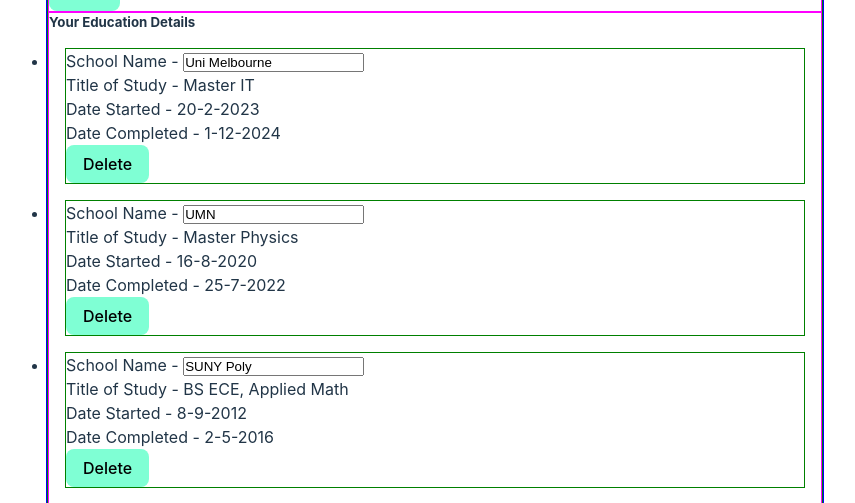
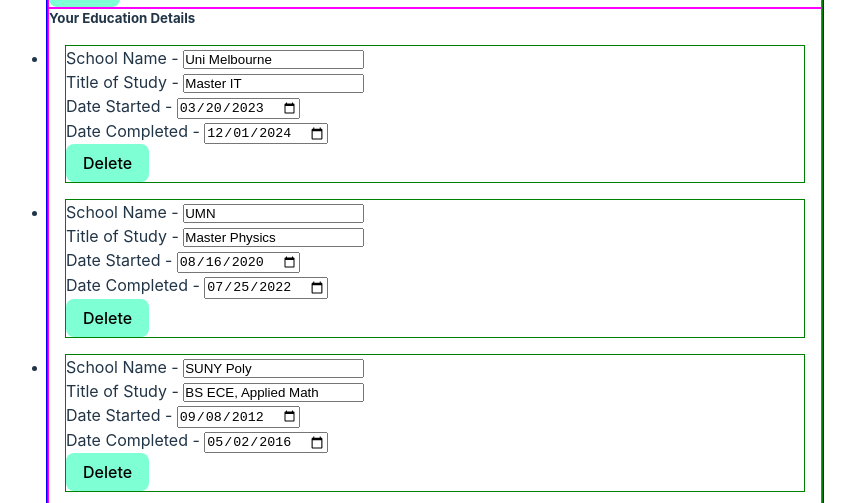
Before and after one commit to tsultan16/odin-cv-maker-app, a React (Vite) app: page / in a window 1280 px wide. Shown: the part 184-687 px from the top of the page, without its empty margins (205-1060 px from the left). Built offline with nearby package versions, Linux system fonts and the light colour scheme.

Commit message:
fixed error in initil_items date format for displaying to input value

```diff
--- a/src/Education.jsx
+++ b/src/Education.jsx
@@ -1,9 +1,9 @@
 import { useState } from "react";
 
 const initial_list = [
-    {id: crypto.randomUUID(),  schoolName: "Uni Melbourne", titleOfStudy: "Master IT", dateStarted:"20-2-2023", dateCompleted:"1-12-2024"},
-    {id: crypto.randomUUID(),  schoolName: "UMN", titleOfStudy: "Master Physics", dateStarted:"16-8-2020", dateCompleted:"25-7-2022"},
-    {id: crypto.randomUUID(),  schoolName: "SUNY Poly", titleOfStudy: "BS ECE, Applied Math", dateStarted:"8-9-2012", dateCompleted:"2-5-2016"},
+    {id: crypto.randomUUID(),  schoolName: "Uni Melbourne", titleOfStudy: "Master IT", dateStarted:"2023-03-20", dateCompleted:"2024-12-01"},
+    {id: crypto.randomUUID(),  schoolName: "UMN", titleOfStudy: "Master Physics", dateStarted:"2020-08-16", dateCompleted:"2022-07-25"},
+    {id: crypto.randomUUID(),  schoolName: "SUNY Poly", titleOfStudy: "BS ECE, Applied Math", dateStarted:"2012-09-08", dateCompleted:"2016-05-02"},
 ];
 
 
@@ -33,7 +33,7 @@ export default function Education() {
     }
 
     const handleChangeItem = (event, updated_item, field) => {
-        console.log(`Changing item ${updated_item.schoolName}, field: ${field}`)
+        // console.log(`Changing item ${updated_item.schoolName}, field: ${field}`)
         // update item details
         const items_updated = items.map(item => {
             if (item.id !== updated_item.id) {
@@ -67,9 +67,9 @@ function EducationList({ items, onDeleteItem, onChangeItem }) {
                 <li key={item.id}>
                     <div className="education-item">
                         <p>School Name - <input type="text" value={item.schoolName} onChange={(e) => onChangeItem(e, item, 'schoolName')}/></p>
-                        <p>Title of Study - {item.titleOfStudy}</p>
-                        <p>Date Started - {item.dateStarted}</p>
-                        <p>Date Completed - {item.dateCompleted}</p>
+                        <p>Title of Study - <input type="text" value={item.titleOfStudy} onChange={(e) => onChangeItem(e, item, 'titleOfStudy')}/></p>
+                        <p>Date Started - <input type="date" value={item.dateStarted} onChange={(e) => onChangeItem(e, item, 'dateStarted')}/></p>
+                        <p>Date Completed - <input type="date" value={item.dateCompleted} onChange={(e) => onChangeItem(e, item, 'dateCompleted')}/></p>
                         <button onClick={() => onDeleteItem(item.id)}>Delete</button>
                     </div>
                 </li>
```
